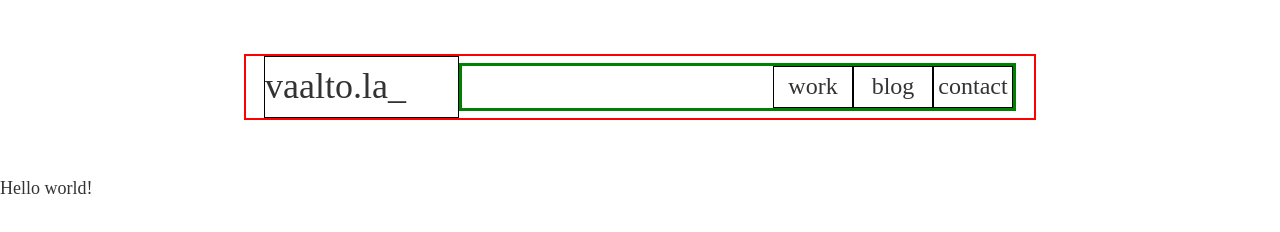
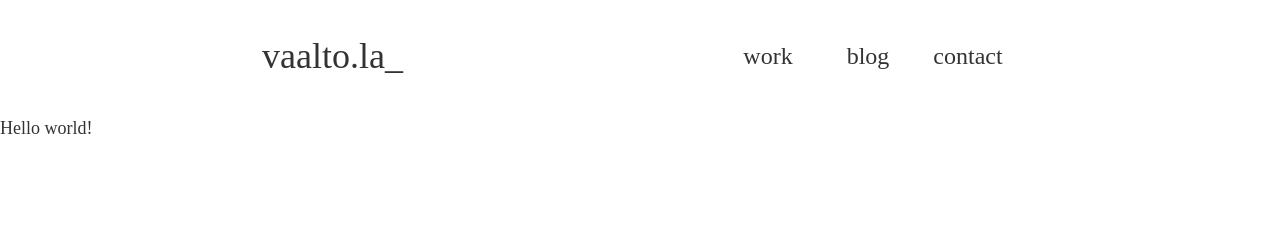
Before and after one commit to mvaaltola/www-19, a Gatsby site: page / in a window 1280 px wide. Built offline with nearby package versions, Linux system fonts and the light colour scheme; Gatsby itself is replaced by a stand-in of ours.

Commit message:
Add react-helmet to header, tweak styles

```diff
--- a/src/components/header.js
+++ b/src/components/header.js
@@ -1,13 +1,13 @@
 import React from "react"
 import styled from "styled-components"
 import { Link } from "gatsby"
+import { Helmet } from "react-helmet"
 
 const Header = styled.div`
   font-family: "Oxygen";
   max-width: 792px;
-  margin: 3rem auto;
+  margin: 1.5em auto;
   padding: 0 1rem;
-  border: 2px solid red;
   display: flex;
   flex-flow: row nowrap;
   align-items: center;
@@ -17,13 +17,11 @@ const Logo = styled(Link)`
   font-size: 36px;
   color: inherit;
   text-decoration: none;
-  border: 1px solid black;
   text-align: left;
   flex-grow: 1
 `
 
 const NavList = styled.div`
-  border: 3px solid green;
   list-style-type: none;
   flex-grow: 6;
   margin: 0;
@@ -34,16 +32,20 @@ const NavList = styled.div`
   justify-content: flex-end;
 `
 const NavItem = styled(Link)`
+  font-family: "Oxygen";
   color: inherit;
   text-decoration: none;
-  border: 1px solid black;
-  width: 80px;
+  width: 100px;
   text-align: center;
   font-size: 24px;
 `
 
 export default () => (
   <Header>
+    <Helmet>
+      <meta charSet="utf-8" />
+      <title>vaalto.la</title>
+    </Helmet>
     <Logo to="/">vaalto.la_</Logo>
     <NavList>
       <NavItem to="/work/" activeStyle={{ textDecoration: "underline" }}>work</NavItem>
```
